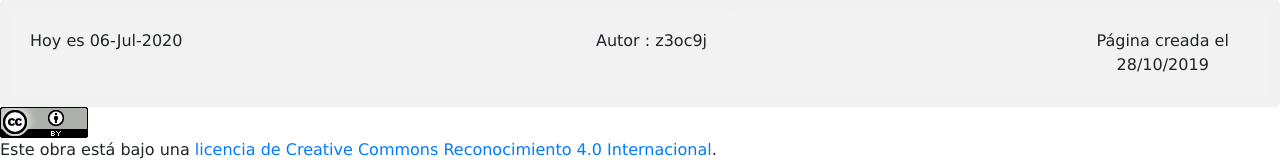
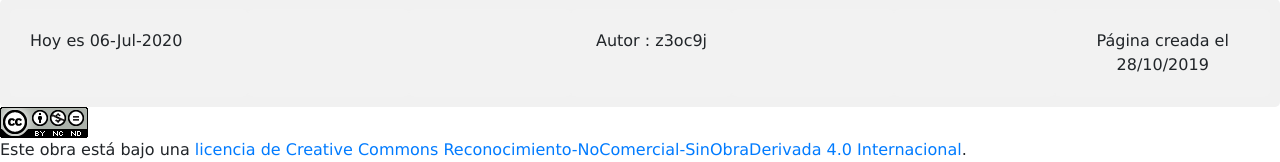
Before and after one commit to raulvarandela/IU, a PHP site: page /Controller/Index_Controller.php in a window 1280 px wide. Shown: the part 2156-2318 px from the top of the page. Run offline with PHP 8.4, Linux system fonts and the light colour scheme; the visitor is signed in with stand-in values (Sample User, id 1); data that the repository does not hold is empty.

Commit message:
Cambiado los CC

```diff
--- a/z3oc9j/View/Footer.php
+++ b/z3oc9j/View/Footer.php
@@ -17,7 +17,7 @@
 	 	<div id="div_centro4"> </div>
 		<div id="div_de4r"><?php echo $strings['Página creada el 28/10/2019'];?></div>
 	</div>
-	<a rel="license" href="http://creativecommons.org/licenses/by/4.0/"><img alt="Licencia de Creative Commons" style="border-width:0" src='../View/img/cc.png' /></a><br />Este obra está bajo una <a rel="license" href="http://creativecommons.org/licenses/by/4.0/">licencia de Creative Commons Reconocimiento 4.0 Internacional</a>.
+	<a rel="license" href="http://creativecommons.org/licenses/by-nc-nd/4.0/"><img alt="Licencia de Creative Commons" style="border-width:0" src='../View/img/cc.png' /></a><br />Este obra está bajo una <a rel="license" href="http://creativecommons.org/licenses/by-nc-nd/4.0/">licencia de Creative Commons Reconocimiento-NoComercial-SinObraDerivada 4.0 Internacional</a>.
 </footer>
 </body>
 </html>
```
Also changed, not shown: z3oc9j/View/img/cc.png.
